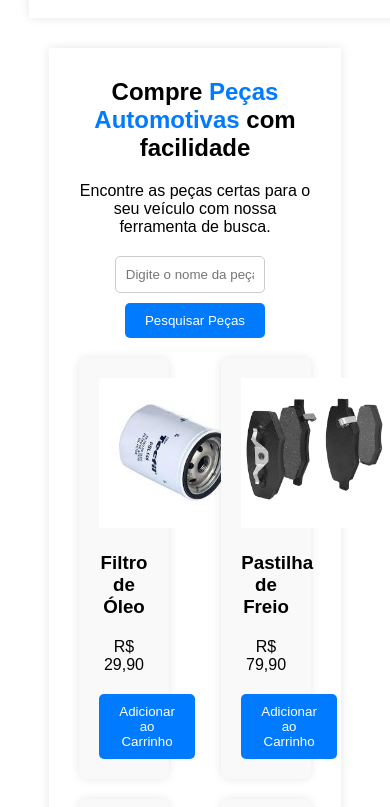
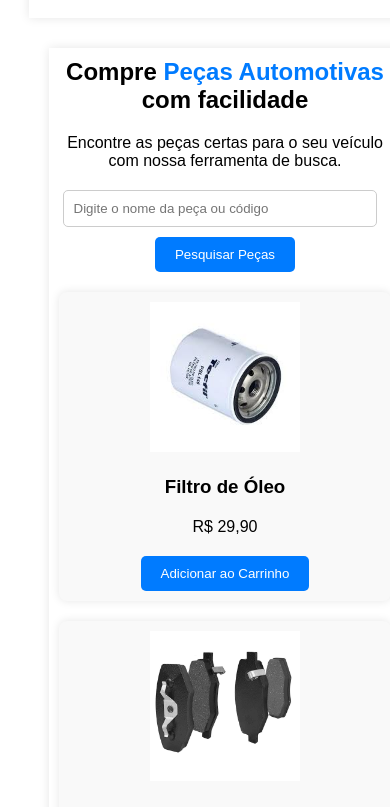
Before and after one commit to Cardosodev1/Sprint-3, a React (Vite) app in the folder sprint-3/: page / in a window 390 px wide. Shown: the part 1843-2650 px from the top of the page. Built offline with nearby package versions, Linux system fonts and the light colour scheme.

Commit message:
implementando design responsivo no container

```diff
--- a/sprint-3/src/styled.ts
+++ b/sprint-3/src/styled.ts
@@ -298,6 +298,42 @@ export const ContainerMenu=styled.main`
         border: 1px solid #ccc;
         box-sizing: border-box;
     }
+
+    @media (max-width: 1024px) {
+        input {
+            width: 75%;
+        }
+
+        .pecas,
+        .peca-item {
+            width: 90%;
+            padding: 30px;
+        }
+    }
+
+    @media (max-width: 768px) {
+        input {
+            width: 85%;
+        }
+
+        .pecas,
+        .peca-item {
+            width: 95%;
+            padding: 20px;
+        }
+    }
+
+    @media (max-width: 480px) {
+        input {
+            width: 95%;
+        }
+
+        .pecas,
+        .peca-item {
+            width: 100%;
+            padding: 10px;
+        }
+    }
 `
 
 export const FooterMenu=styled.footer`
```
